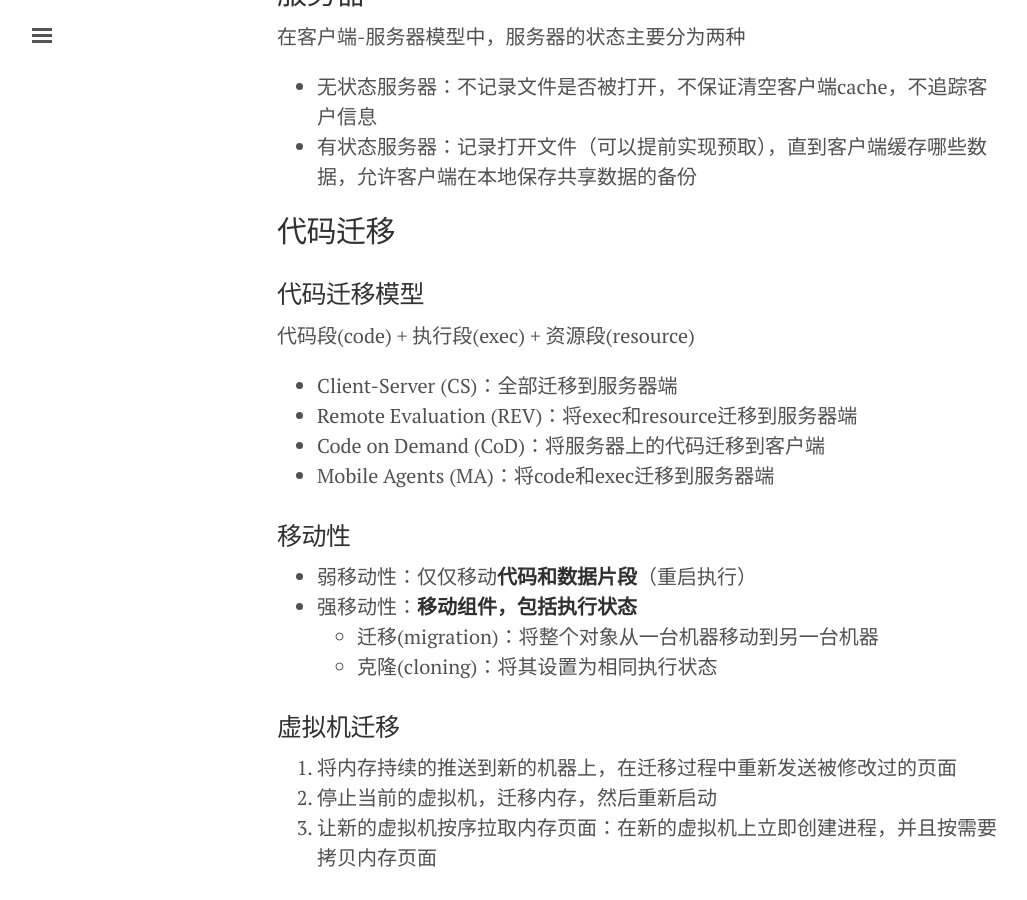
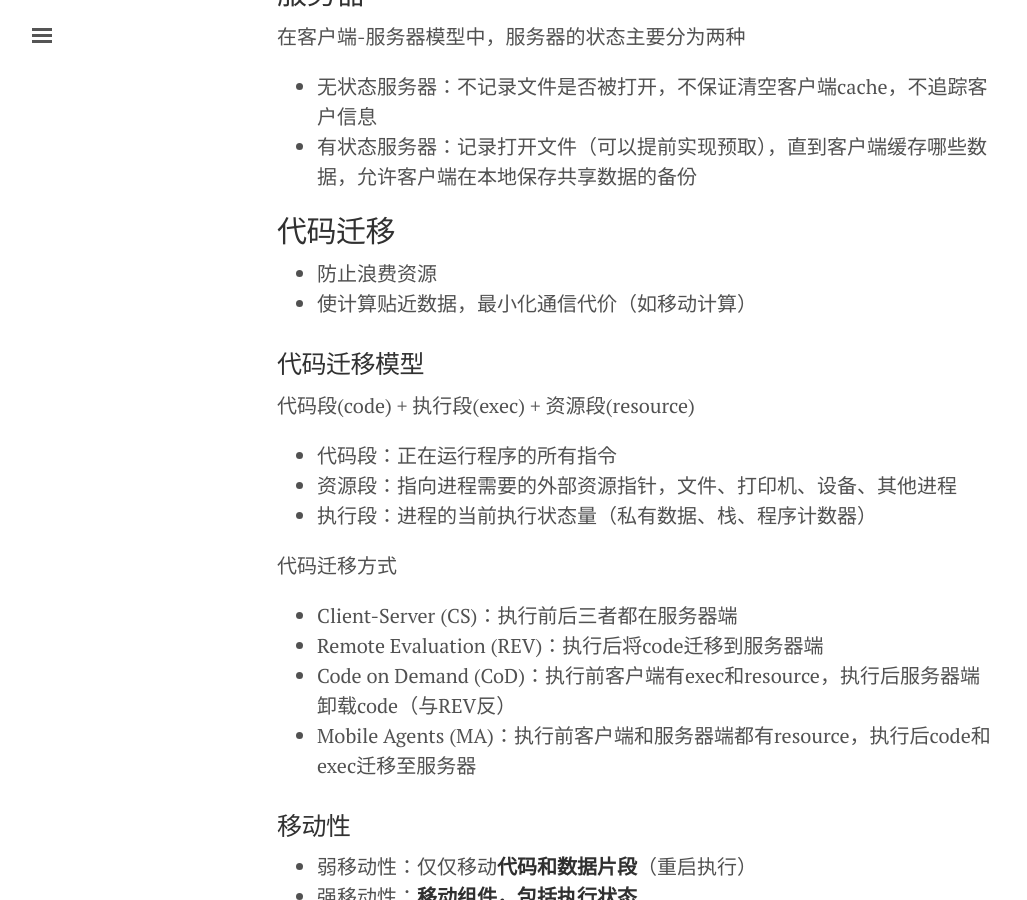
Before and after one commit to Ewenwan/chhzh123.github.io, a Jekyll site: the page built from summary/distributed-systems/3-process.md, in a window 1280 px wide and 900 px high, scrolled down 1918 px. Shown: the whole window, without its empty margins (3-1030 px from the left). Built offline with Jekyll 4.4.1, drawn with Linux system fonts in a browser that asks for light colours; nearby versions of some CDN libraries; comment, search, counter and statistics services are not loaded.

Commit message:
[summary] DS - Update all

```diff
--- a/summary/distributed-systems/3-process.md
+++ b/summary/distributed-systems/3-process.md
@@ -54,12 +54,20 @@ tag: [summary]
 * 有状态服务器：记录打开文件（可以提前实现预取），直到客户端缓存哪些数据，允许客户端在本地保存共享数据的备份
 
 ## 代码迁移
+* 防止浪费资源
+* 使计算贴近数据，最小化通信代价（如移动计算）
+
 ### 代码迁移模型
 代码段(code) + 执行段(exec) + 资源段(resource)
-* Client-Server (CS)：全部迁移到服务器端
-* Remote Evaluation (REV)：将exec和resource迁移到服务器端
-* Code on Demand (CoD)：将服务器上的代码迁移到客户端
-* Mobile Agents (MA)：将code和exec迁移到服务器端
+* 代码段：正在运行程序的所有指令
+* 资源段：指向进程需要的外部资源指针，文件、打印机、设备、其他进程
+* 执行段：进程的当前执行状态量（私有数据、栈、程序计数器）
+
+代码迁移方式
+* Client-Server (CS)：执行前后三者都在服务器端
+* Remote Evaluation (REV)：执行后将code迁移到服务器端
+* Code on Demand (CoD)：执行前客户端有exec和resource，执行后服务器端卸载code（与REV反）
+* Mobile Agents (MA)：执行前客户端和服务器端都有resource，执行后code和exec迁移至服务器
 
 ### 移动性
 * 弱移动性：仅仅移动**代码和数据片段**（重启执行）
```
Also changed, not shown: other parts of summary/distributed-systems/3-process.md (+3 -3 lines), summary/distributed-systems/5-naming_systems.md (+16 -14 lines), summary/distributed-systems/6-synchronization.md (+21 -14 lines), assets/images/DistributedSystems/DNS_namespace.png (added).
